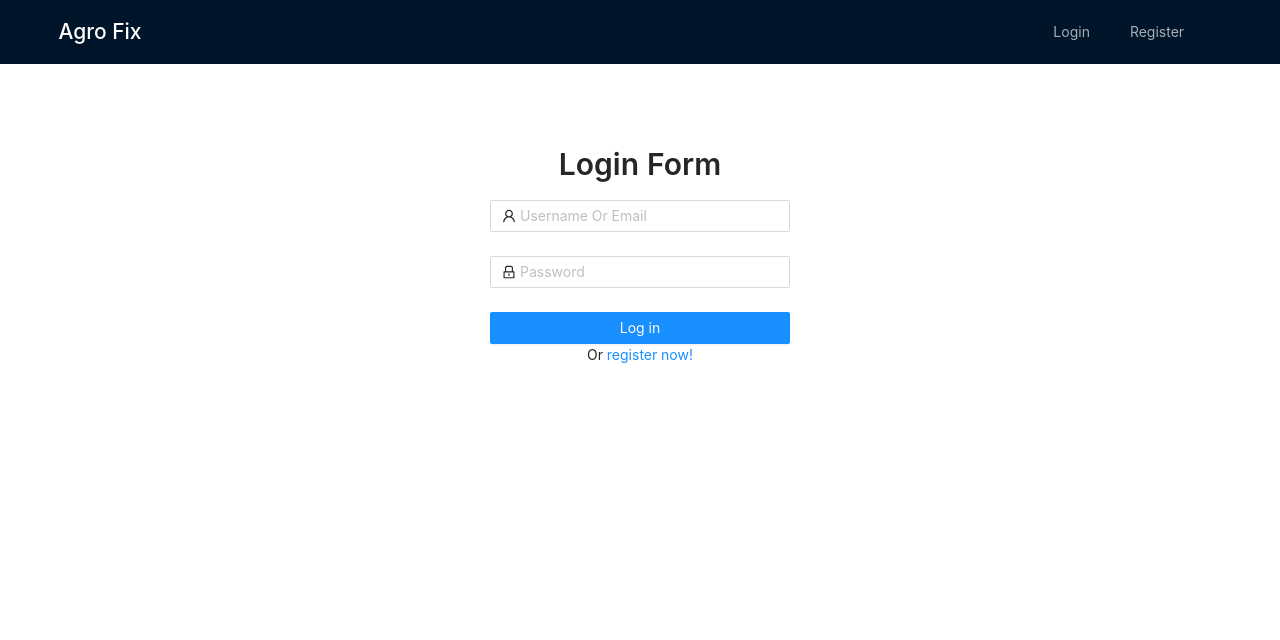
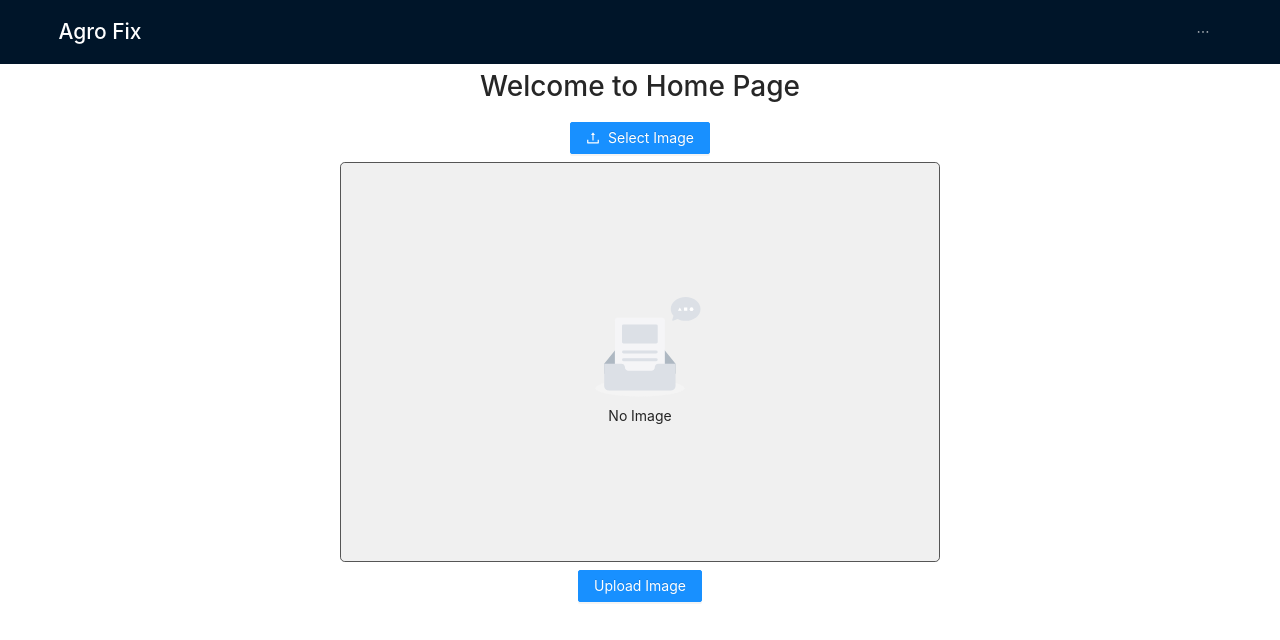
Before and after one commit to BuildForSDGCohort2/Team-236-Group-A-frontend, a React (Create React App) app: page / in a window 1280 px wide. Before the commit this address led to /login. Shown: the top 640 px of the page. Built offline with nearby package versions, Linux system fonts and the light colour scheme.

Commit message:
added image preview

```diff
--- a/src/App.css
+++ b/src/App.css
@@ -32,3 +32,24 @@
   max-width: 300px;
   margin: 5rem auto 0;
 }
+
+/* Image Box */
+.img-container {
+  border: 1px solid rgb(85, 85, 85);
+  border-radius: .3rem;
+  background: rgb(240, 240, 240);
+  max-width: 600px;
+  height: 400px;
+  margin: .5rem auto .5rem;
+  overflow: hidden;
+
+  display: flex;
+  justify-content: center;
+  align-items: center;
+}
+
+.img-container img {
+  display: block;
+  width: 100%;
+  object-fit: cover;
+}
--- a/src/App.js
+++ b/src/App.js
@@ -14,7 +14,7 @@ const { Header } = Layout;
 
 
 function App() {
-const [auth, setAuth] = useState(false);
+const [auth, setAuth] = useState(true);
 
 
 const isLoggedIn = (history) => {
@@ -32,14 +32,14 @@ const isLoggedOut = (history) => {
 
         <Layout>
           <Header>
-            <Row justify="space-between" >
-              <Col sm={4} xs={10}>
+            <Row >
+              <Col flex={1}>
                 <Link to="/">
                   <h2 className="logo">Agro Fix</h2>
                 </Link>
               </Col>
 
-              <Col sm={4} xs={10}>
+              <Col >
 
                 {
                   auth?
@@ -72,7 +72,7 @@ const isLoggedOut = (history) => {
         <Switch>
           <Protected path='/' auth={auth}  Component={ Home } exact />
           <Route path='/login'  render={(props) => <Login { ...props } isloggedin={ isLoggedIn }  /> } exact />
-          <Route path='/register'  render={(props) => <Register { ...props } /> } exact />
+          <Route path='/register'  render={(props) => <Register { ...props } isloggedin={ isLoggedIn } /> } exact />
         </Switch>
 
       </Router>
--- a/src/Auth.js
+++ b/src/Auth.js
@@ -6,7 +6,6 @@ const options = {
     method: "POST",
     headers: {
         "Content-Type": "application/json",
-        "Origin": "https://api-agrofix.herokuapp.com"
     },
 };
 
@@ -25,6 +24,7 @@ export function register(values, callback) {
     .then((res) => res.json())
     .then((data) => {
         if(data.data && data.data.token) {
+            localStorage.setItem("token","Bearer " + data.data.token);
             callback();
 
         }else if (data && data.error) {
@@ -34,7 +34,7 @@ export function register(values, callback) {
     .catch((err) => {
         console.log(err);
     });
-};
+}
 
 
 //Login function
@@ -60,5 +60,5 @@ export function login(values, callback) {
     })
     .catch((err) => {
         console.log(err)
-    })
+    });
 }
--- a/src/components/Home.jsx
+++ b/src/components/Home.jsx
@@ -1,12 +1,60 @@
-import React from "react";
+import React, { useState, useRef } from "react";
+import {  Button, Empty } from 'antd';
+import { UploadOutlined } from '@ant-design/icons';
 
 
 
 function Home() {
+  const [image, setImage] = useState({
+    file: null,
+    name: ""
+  });
+
+  const input = useRef();
+
+  const preview = (e) => {
+    const file = e.target.files[0];
+    const reader = new FileReader()
+
+    reader.addEventListener("load", (e) => {
+      const { result } = e.target;
+      setImage({
+        ...image,
+        file: result,
+        name: file.name
+      })
+    });
+
+    reader.readAsDataURL(file);
+  }
+
 
   return (
       <div>
         <h1>Welcome to Home Page</h1>
+
+        <input
+          type="file"
+          id="file-input"
+          hidden="hidden"
+          ref={input}
+          onChange={preview}
+        />
+
+        <Button
+          type="primary"
+          icon={<UploadOutlined />}
+          onClick={() => input.current.click()}
+        >
+          Select Image
+        </Button>
+
+
+        <div className="img-container">
+          {image.file? <img src={image.file} alt={image.name}/> : <Empty description={"No Image"} /> }
+        </div>
+
+        <Button type="primary" style={{margin: "0 0 .5rem "}}>Upload Image</Button>
       </div>
   );
 }
--- a/src/components/Login.jsx
+++ b/src/components/Login.jsx
@@ -1,5 +1,5 @@
-import React from "react";
-import { Form, Input, Button, Typography } from "antd";
+import React, { useState } from "react";
+import { Form, Input, Button, Typography, Spin } from "antd";
 import { UserOutlined, LockOutlined } from "@ant-design/icons";
 import { login } from "../Auth";
 
@@ -10,10 +10,12 @@ const { Title } = Typography;
 
 function Login(props) {
   const { history, isloggedin } = props;
+  const [loading, setloading] = useState(false)
 
   const onFinish = (values) => {
-
+      setloading(true)
       login(values, () => {
+        setloading(false)
         isloggedin(history);
       });
   };
@@ -64,6 +66,7 @@ function Login(props) {
         </Form.Item>
 
         <Form.Item>
+          <Spin spinning={loading}>
             <Button
               type="primary"
               htmlType="submit"
@@ -71,6 +74,7 @@ function Login(props) {
             >
               Log in
             </Button>
+          </Spin>
           Or <a href="/register">register now!</a>
         </Form.Item>
       </Form>
--- a/src/components/Protected.jsx
+++ b/src/components/Protected.jsx
@@ -9,6 +9,6 @@ function Protected({Component, auth, ...rest}) {
            auth? <Component { ...props } /> : <Redirect to="/login" />
         )} />
     );
-};
+}
 
 export default Protected;
--- a/src/components/Register.jsx
+++ b/src/components/Register.jsx
@@ -1,5 +1,5 @@
-import React from "react";
-import { Form, Input, Typography, Button } from "antd";
+import React, { useState } from "react";
+import { Form, Input, Typography, Button, Spin } from "antd";
 import { UserOutlined, LockOutlined, MailOutlined } from "@ant-design/icons";
 import { register } from "../Auth";
 
@@ -7,12 +7,14 @@ import { register } from "../Auth";
 const { Title } = Typography;
 
 export default function Register(props) {
-    const { history } = props;
+    const { history, isLoggedIn } = props;
+    const [loading, setLoading] = useState(false);
 
     const onFinish = (values) => {
-
+        setLoading(true)
         register(values, () => {
-            history.push("/login");
+            setLoading(false)
+            isLoggedIn(history);
         });
     };
 
@@ -89,11 +91,12 @@ export default function Register(props) {
                         placeholder="Comfirm Password"
                     />
                 </Form.Item>
-
-                <Button type="primary" htmlType="submit" className="register-form-button" > Register </Button>
+                <Spin spinning={loading}>
+                    <Button type="primary" htmlType="submit" className="register-form-button" > Register </Button>
+                </Spin>
                 Already have an account? <a href="/login">Log In</a>
 
             </Form>
         </div>
     );
-};
+}
```
Lines whose indentation alone changed are shown as unchanged.
